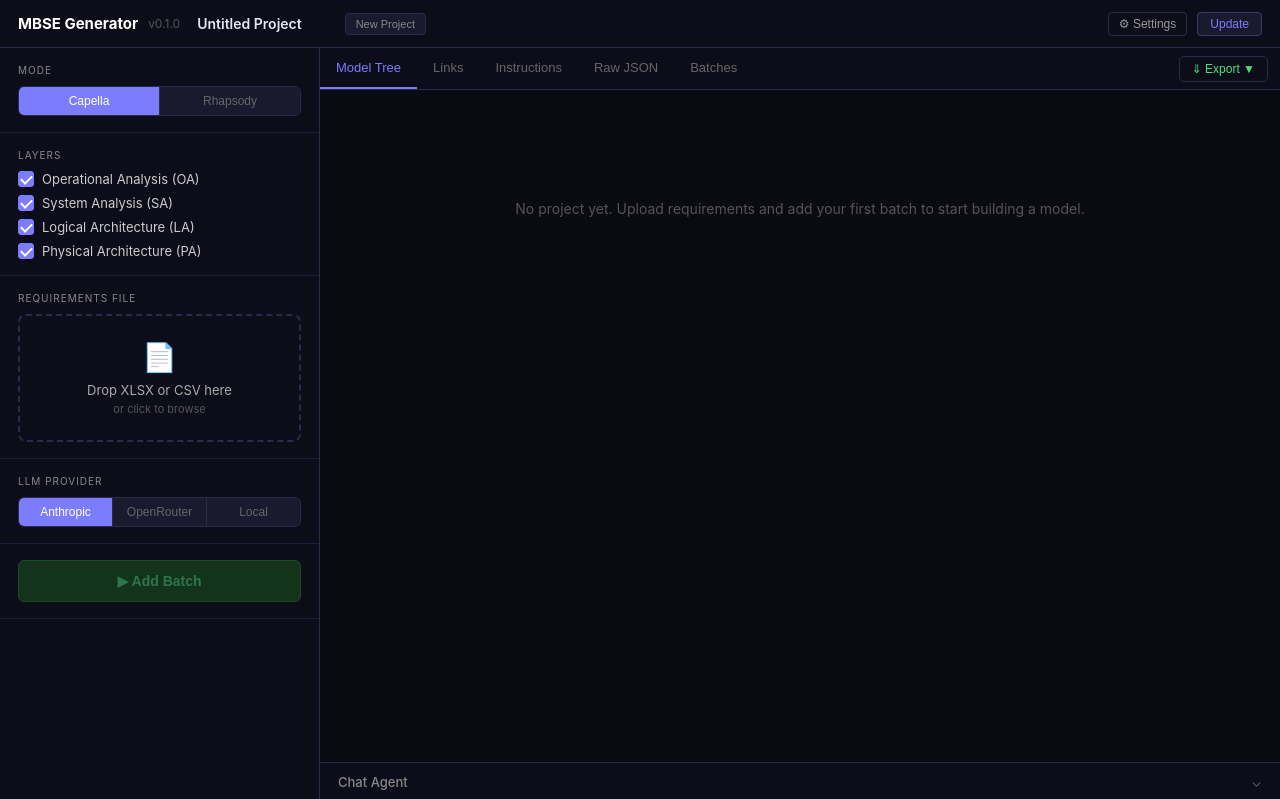
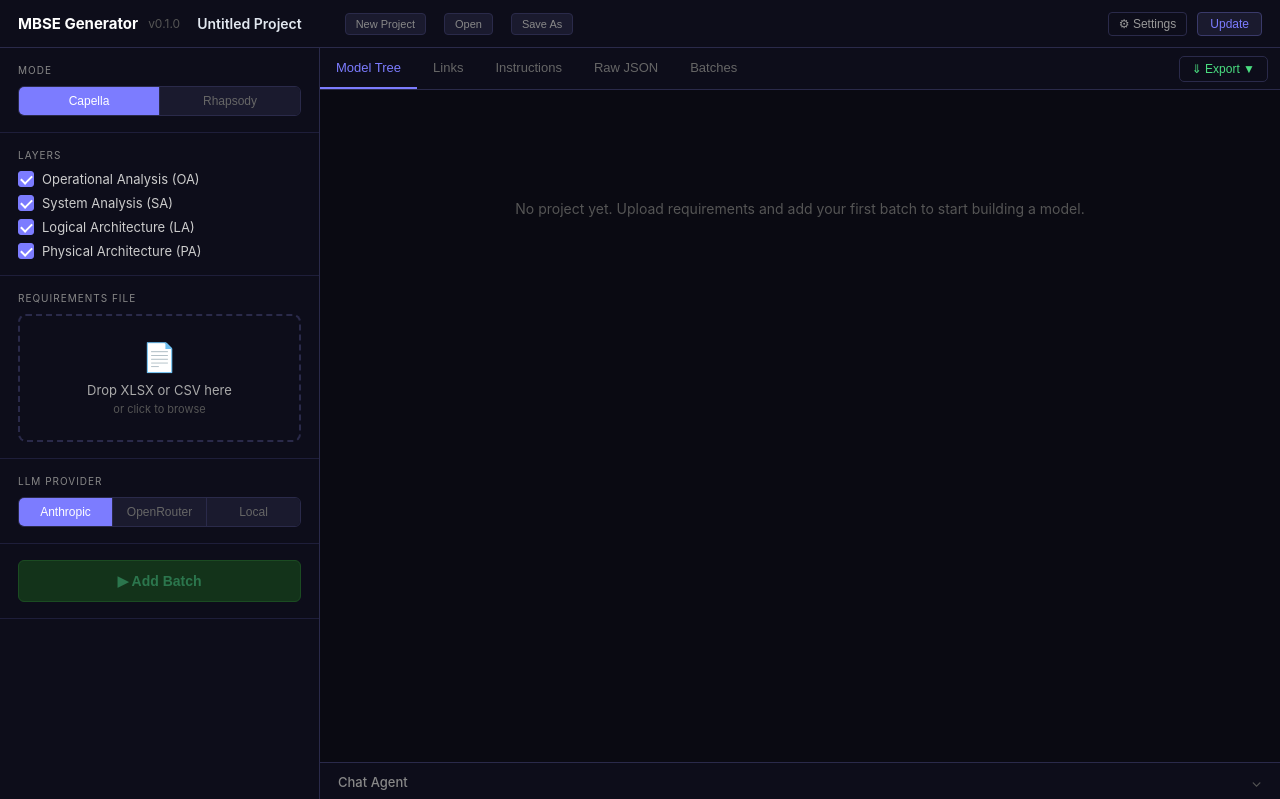
Before and after one commit to jude-sph/MBSE, a FastAPI app: page / in a window 1280 px wide. Shown: the top 799 px of the page. Run offline with FastAPI, Linux system fonts and the light colour scheme.

Commit message:
feat: add Open Project and Save As buttons
- POST /project/open: upload a .json project file to load it
- GET /project/download: download current project as named .json file
- Open button triggers file picker for .json files
- Save As button downloads the project file
- Current project is backed up before loading a new one

Co-Authored-By: Claude Opus 4.6 (1M context) <noreply@anthropic.com>

```diff
--- a/src/web/app.py
+++ b/src/web/app.py
@@ -198,6 +198,56 @@ async def get_batches():
     if not current_project:
         return {"batches": []}
     return {"batches": [b.model_dump() for b in current_project.batches]}
+
+
+# ---------------------------------------------------------------------------
+# POST /project/open — Load a project from an uploaded JSON file
+# ---------------------------------------------------------------------------
+
+@app.post("/project/open")
+async def open_project(file: UploadFile = File(...)):
+    global current_project
+
+    if not file.filename or not file.filename.endswith(".json"):
+        raise HTTPException(400, "Please upload a .json project file")
+
+    with tempfile.NamedTemporaryFile(delete=False, suffix=".json") as tmp:
+        shutil.copyfileobj(file.file, tmp)
+        tmp_path = Path(tmp.name)
+
+    try:
+        loaded = load_project(tmp_path)
+        if loaded is None:
+            raise HTTPException(400, "Could not parse project file. Is it a valid MBSE project?")
+
+        # Backup current project if it has data
+        if current_project and (current_project.batches or current_project.requirements):
+            backup_project()
+
+        current_project = loaded
+        save_project(current_project)
+        return current_project.model_dump()
+    finally:
+        tmp_path.unlink(missing_ok=True)
+
+
+# ---------------------------------------------------------------------------
+# GET /project/download — Download current project as a JSON file
+# ---------------------------------------------------------------------------
+
+@app.get("/project/download")
+async def download_project():
+    if not current_project:
+        raise HTTPException(400, "No active project to download")
+
+    with tempfile.NamedTemporaryFile(delete=False, suffix=".json", mode="w", encoding="utf-8") as tmp:
+        data = json.loads(current_project.model_dump_json())
+        json.dump(data, tmp, indent=2, default=str)
+        tmp_path = Path(tmp.name)
+
+    project_name = current_project.project.name or "project"
+    filename = project_name.lower().replace(" ", "-") + ".json"
+    return FileResponse(tmp_path, filename=filename, media_type="application/json")
 
 
 # ---------------------------------------------------------------------------
--- a/src/web/static/app.js
+++ b/src/web/static/app.js
@@ -129,6 +129,48 @@ document.addEventListener('DOMContentLoaded', function () {
         updateProjectUI();
         unlockModeToggle();
         showToast('New project created.', 'success');
+    });
+
+    // Open Project button
+    document.getElementById('btn-open-project').addEventListener('click', function() {
+        document.getElementById('open-project-input').click();
+    });
+
+    document.getElementById('open-project-input').addEventListener('change', async function() {
+        var file = this.files[0];
+        if (!file) return;
+        this.value = '';
+
+        var formData = new FormData();
+        formData.append('file', file);
+
+        try {
+            var res = await fetch('/project/open', { method: 'POST', body: formData });
+            if (!res.ok) {
+                var err = await res.json();
+                showToast(err.detail || 'Failed to open project', 'error');
+                return;
+            }
+            var data = await res.json();
+            currentModel = data;
+            currentJobId = 'project';
+            renderTree();
+            renderCoverageIndicator();
+            updateProjectUI();
+            switchTab('tree');
+            showToast('Project "' + (data.project.name || 'Untitled') + '" loaded.', 'success');
+        } catch (e) {
+            showToast('Failed to open project: ' + e.message, 'error');
+        }
+    });
+
+    // Save Project As button
+    document.getElementById('btn-save-project').addEventListener('click', function() {
+        if (!currentModel || !currentModel.project) {
+            showToast('No project to save.', 'error');
+            return;
+        }
+        window.open('/project/download', '_blank');
     });
 });
 
--- a/src/web/templates/index.html
+++ b/src/web/templates/index.html
@@ -16,6 +16,9 @@
             <span id="project-name" class="project-name" contenteditable="true" title="Click to rename project">Untitled Project</span>
             <span id="project-modified" class="project-modified"></span>
             <button id="btn-new-project" class="btn-new-project" title="Start a new project">New Project</button>
+            <button id="btn-open-project" class="btn-new-project" title="Open a saved project">Open</button>
+            <button id="btn-save-project" class="btn-new-project" title="Download project file">Save As</button>
+            <input type="file" id="open-project-input" accept=".json" style="display:none">
         </div>
         <div class="header-right">
             <button class="btn-icon" id="settings-btn" onclick="openSettings()" title="Settings">&#9881; Settings</button>
```
